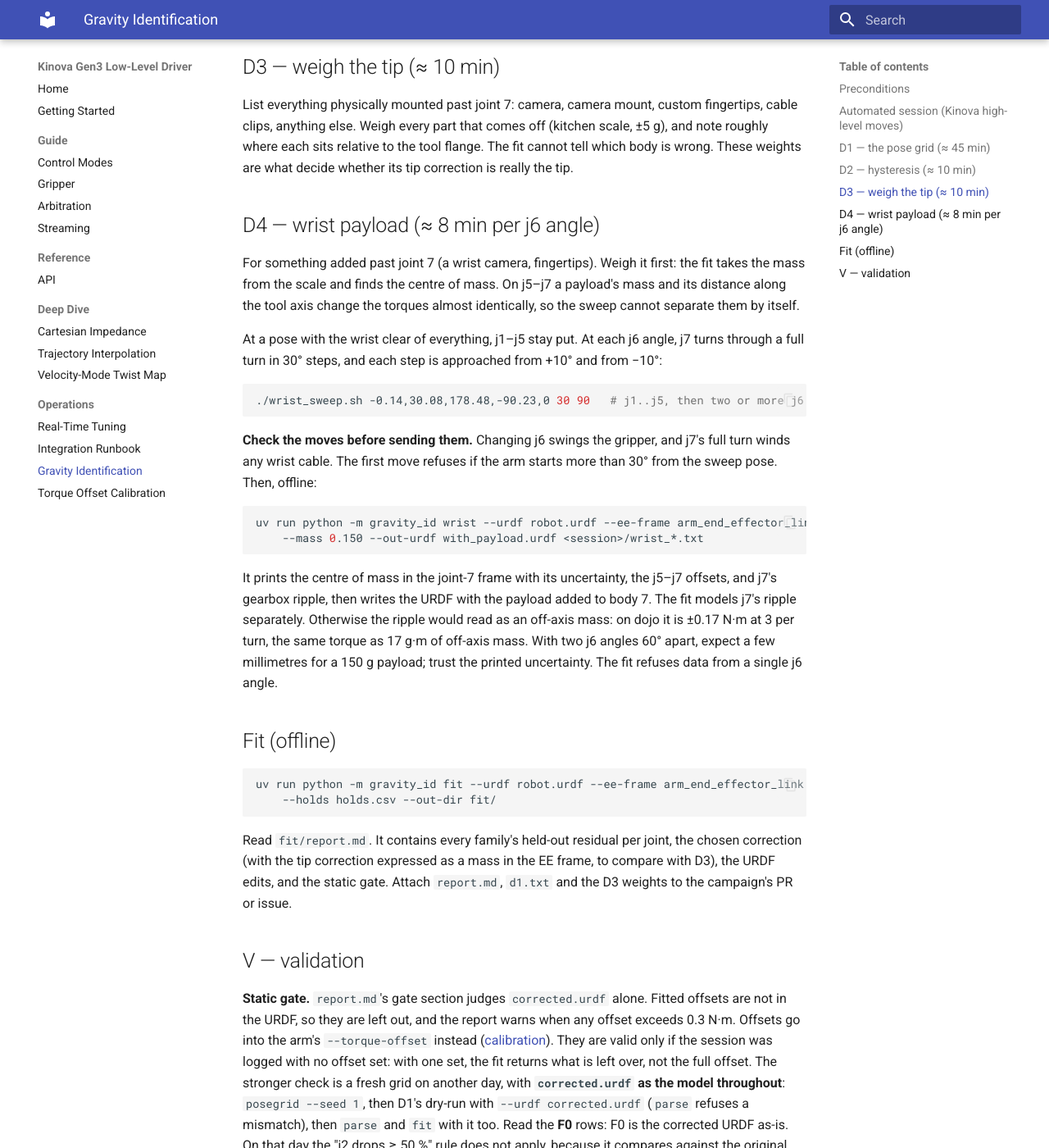
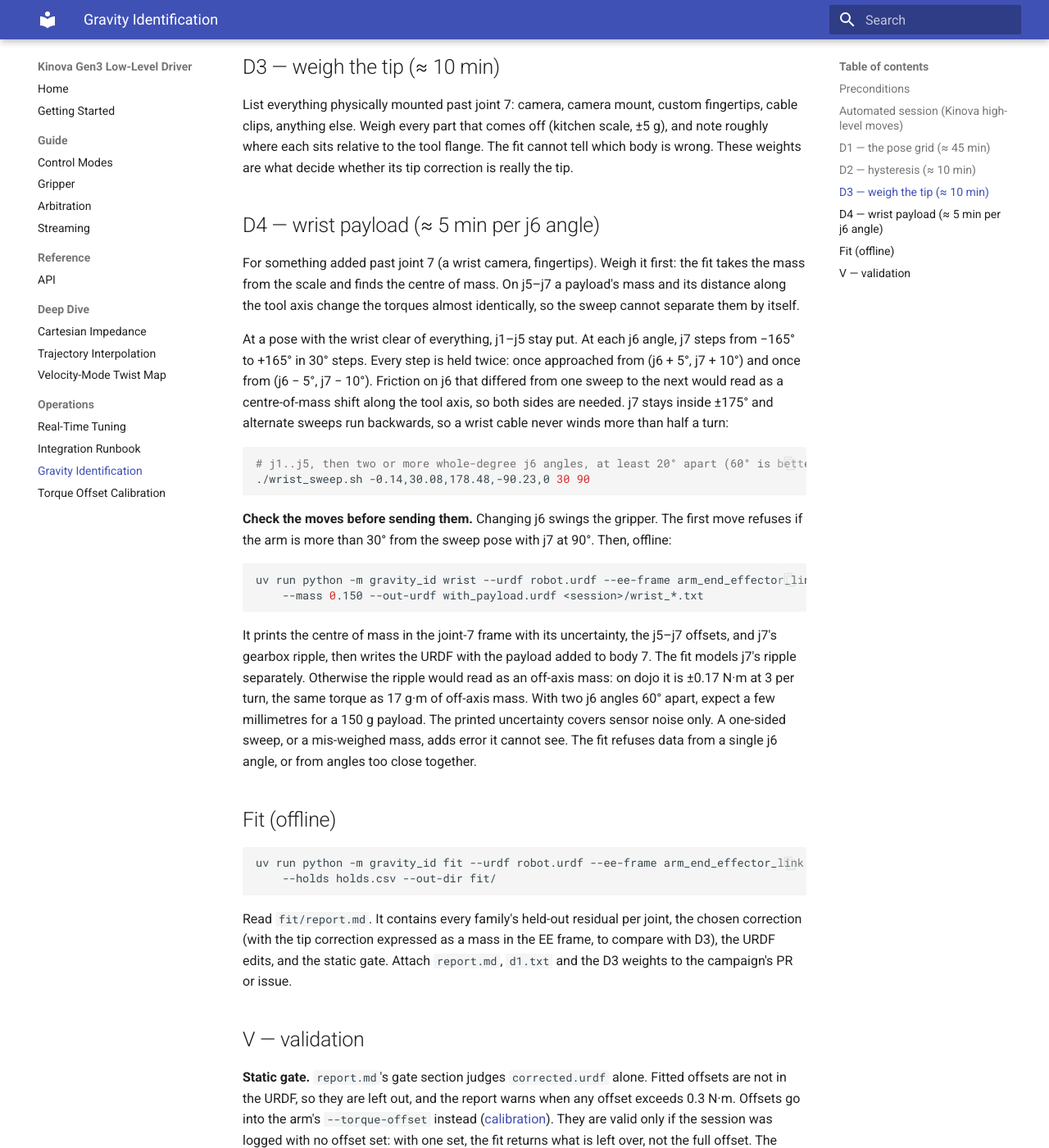
Before and after one commit to rammp-org/kinova-gen3-driver, an MkDocs documentation site: the page built from docs/integration/gravity_identification.md, in a window 1280 px wide and 1400 px high, scrolled down 3361 px. Shown: the whole window at 82% size. Built offline with MkDocs 1.6.1 and Material for MkDocs 9.7.7, drawn with Linux system fonts in a browser that asks for light colours.

Commit message:
fix(gravity_id): wrist sweep two-sided on j6, no cable winding; refuse weak designs
Review of b53368c:
- wrist_sweep.sh holds every pose twice, approached from (j6+5, j7+10) and
  (j6-5, j7-10): one-sided j6 friction read as m*c_z (+-0.05 N*m -> ~140 mm)
  with a printed uncertainty of 6 mm. Waypoints are no longer held.
- j7 stays inside +-175 deg on a direct path and alternate sweeps reverse, so
  net winding is zero (it was one full turn per j6 angle). A failed final
  return now fails the script; duplicate j6 angles are refused.
- fit_wrist refuses a column-scaled condition number over 100 (j6 30/35 deg
  printed z = -3.2 m before), with a test, plus one that +-0.1 N*m two-sided
  j6 friction cancels.
- The 1-per-turn ripple note is corrected; docs match.

Co-Authored-By: Claude Opus 5.5 <noreply@anthropic.com>
Claude-Session: https://claude.ai/code/session_01RR6EqMf5T7Bbo8HRLanLQh

````diff
--- a/docs/integration/gravity_identification.md
+++ b/docs/integration/gravity_identification.md
@@ -153,23 +153,28 @@ fingertips, cable clips, anything else. Weigh every part that comes off
 flange. The fit cannot tell which body is wrong. These weights are what decide
 whether its tip correction is really the tip.
 
-## D4 — wrist payload (≈ 8 min per j6 angle)
+## D4 — wrist payload (≈ 5 min per j6 angle)
 
 For something added past joint 7 (a wrist camera, fingertips). Weigh it first: the
 fit takes the mass from the scale and finds the centre of mass. On j5–j7 a payload's
 mass and its distance along the tool axis change the torques almost identically, so
 the sweep cannot separate them by itself.
 
-At a pose with the wrist clear of everything, j1–j5 stay put. At each j6 angle,
-j7 turns through a full turn in 30° steps, and each step is approached from +10° and from −10°:
+At a pose with the wrist clear of everything, j1–j5 stay put. At each j6 angle, j7
+steps from −165° to +165° in 30° steps. Every step is held twice: once approached
+from (j6 + 5°, j7 + 10°) and once from (j6 − 5°, j7 − 10°). Friction on j6 that
+differed from one sweep to the next would read as a centre-of-mass shift along the tool
+axis, so both sides are needed. j7 stays inside ±175° and alternate sweeps run
+backwards, so a wrist cable never winds more than half a turn:
 
 ```sh
-./wrist_sweep.sh -0.14,30.08,178.48,-90.23,0 30 90   # j1..j5, then two or more j6 angles
+# j1..j5, then two or more whole-degree j6 angles, at least 20° apart (60° is better)
+./wrist_sweep.sh -0.14,30.08,178.48,-90.23,0 30 90
 ```
 
-**Check the moves before sending them.** Changing j6 swings the gripper, and j7's
-full turn winds any wrist cable. The first move refuses if the arm starts more
-than 30° from the sweep pose. Then, offline:
+**Check the moves before sending them.** Changing j6 swings the gripper. The first
+move refuses if the arm is more than 30° from the sweep pose with j7 at 90°. Then,
+offline:
 
 ```sh
 uv run python -m gravity_id wrist --urdf robot.urdf --ee-frame arm_end_effector_link \
@@ -180,9 +185,10 @@ It prints the centre of mass in the joint-7 frame with its uncertainty, the j5
 offsets, and j7's gearbox ripple, then writes the URDF with the payload added to
 body 7. The fit models j7's ripple separately. Otherwise the ripple would read as
 an off-axis mass: on dojo it is ±0.17 N·m at 3 per turn, the same torque as
-17 g·m of off-axis mass. With two j6 angles 60° apart,
-expect a few millimetres for a 150 g payload; trust the printed uncertainty. The fit
-refuses data from a single j6 angle.
+17 g·m of off-axis mass. With two j6 angles 60° apart, expect a few millimetres
+for a 150 g payload. The printed uncertainty covers sensor noise only. A one-sided
+sweep, or a mis-weighed mass, adds error it cannot see. The fit refuses data from a
+single j6 angle, or from angles too close together.
 
 ## Fit (offline)
 
````
Also changed, not shown: docs/integration/torque_offset_calibration.md (+6 -4 lines), docs/superpowers/specs/2026-10-20-gravity-model-identification-design.md (+7 -4 lines), 3 other files.
